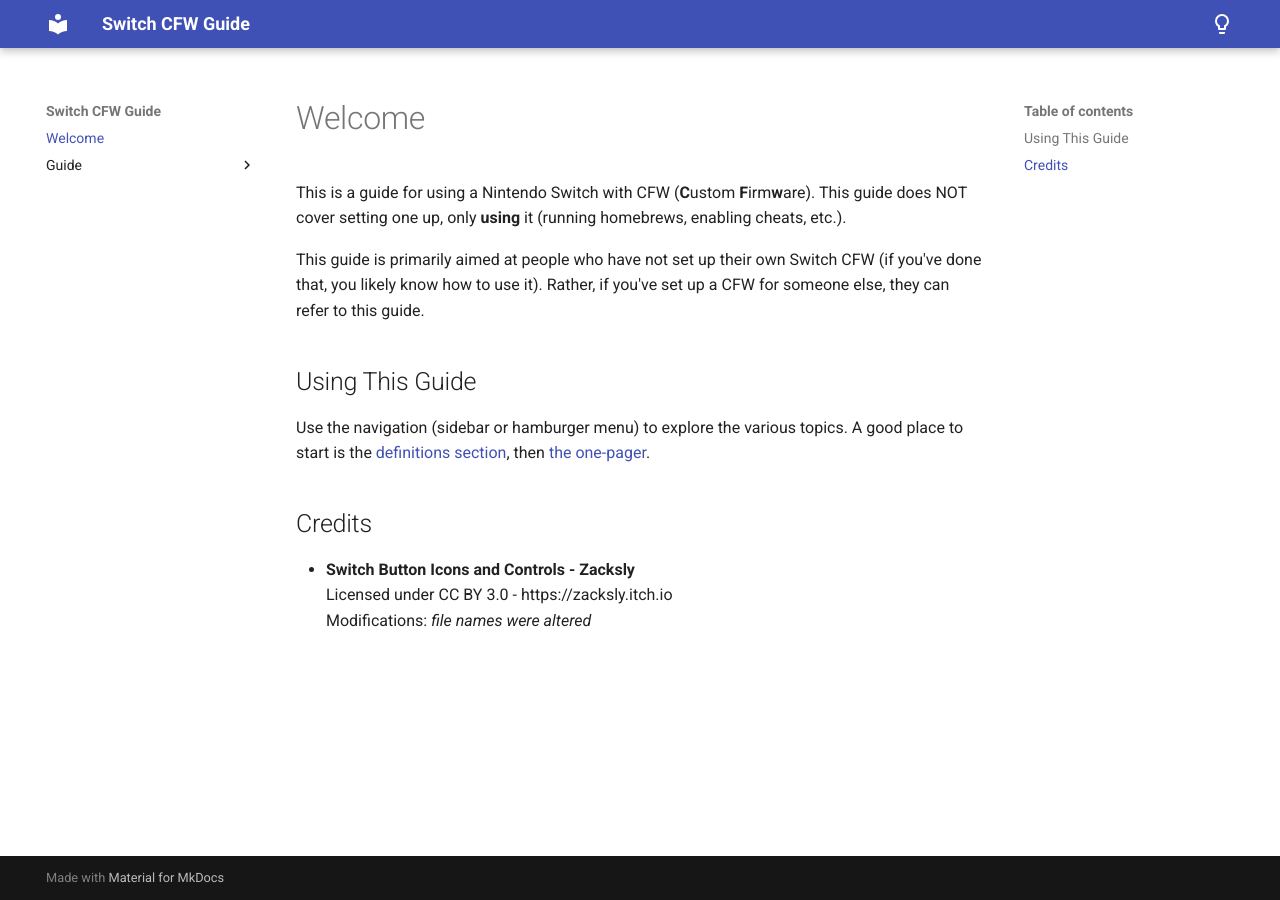
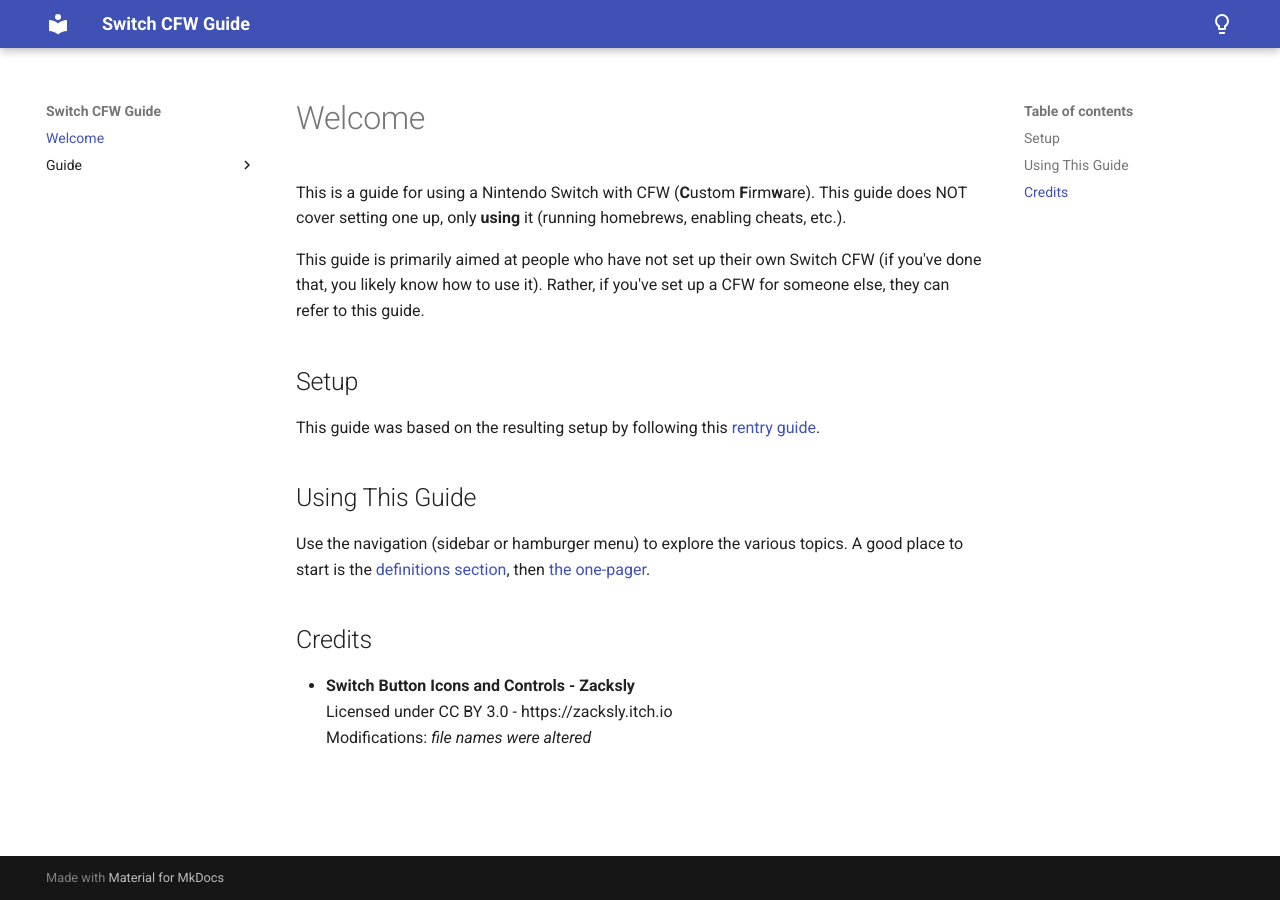
Before and after one commit to Tabrnicus/Switch-CFW-Guide, an MkDocs documentation site: the page built from docs/index.md, in a window 1280 px wide. Built offline with MkDocs 1.6.1 and Material for MkDocs 9.7.7, drawn with Linux system fonts in a browser that asks for light colours.

Commit message:
add setup section

```diff
--- a/docs/index.md
+++ b/docs/index.md
@@ -3,6 +3,10 @@
 This is a guide for using a Nintendo Switch with CFW (**C**ustom **F**irm**w**are). This guide does NOT cover setting one up, only **using** it (running homebrews, enabling cheats, etc.).
 
 This guide is primarily aimed at people who have not set up their own Switch CFW (if you've done that, you likely know how to use it). Rather, if you've set up a CFW for someone else, they can refer to this guide.
+
+## Setup
+
+This guide was based on the resulting setup by following this [rentry guide](https://rentry.org/SwitchHackingIsEasy).
 
 ## Using This Guide
 
```
